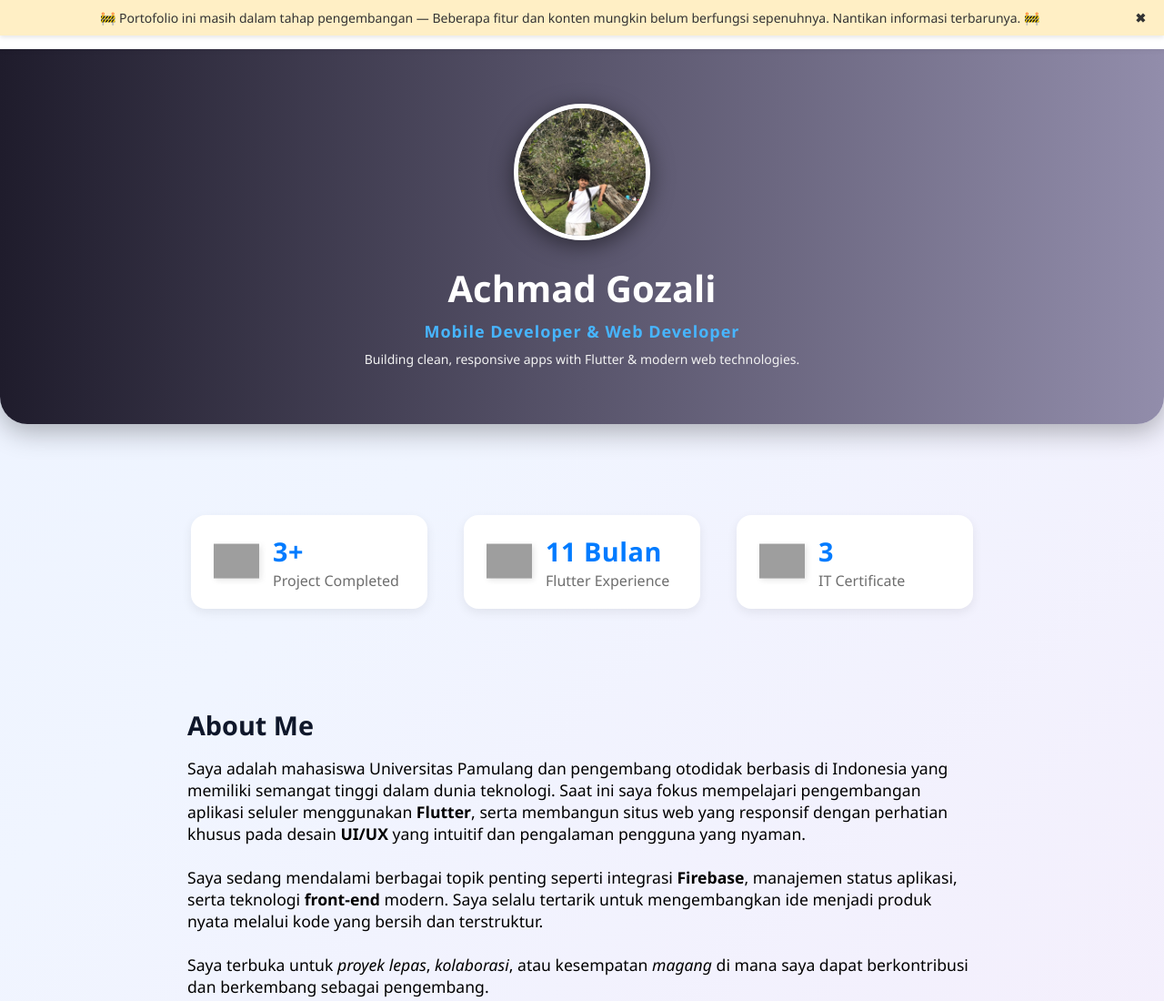
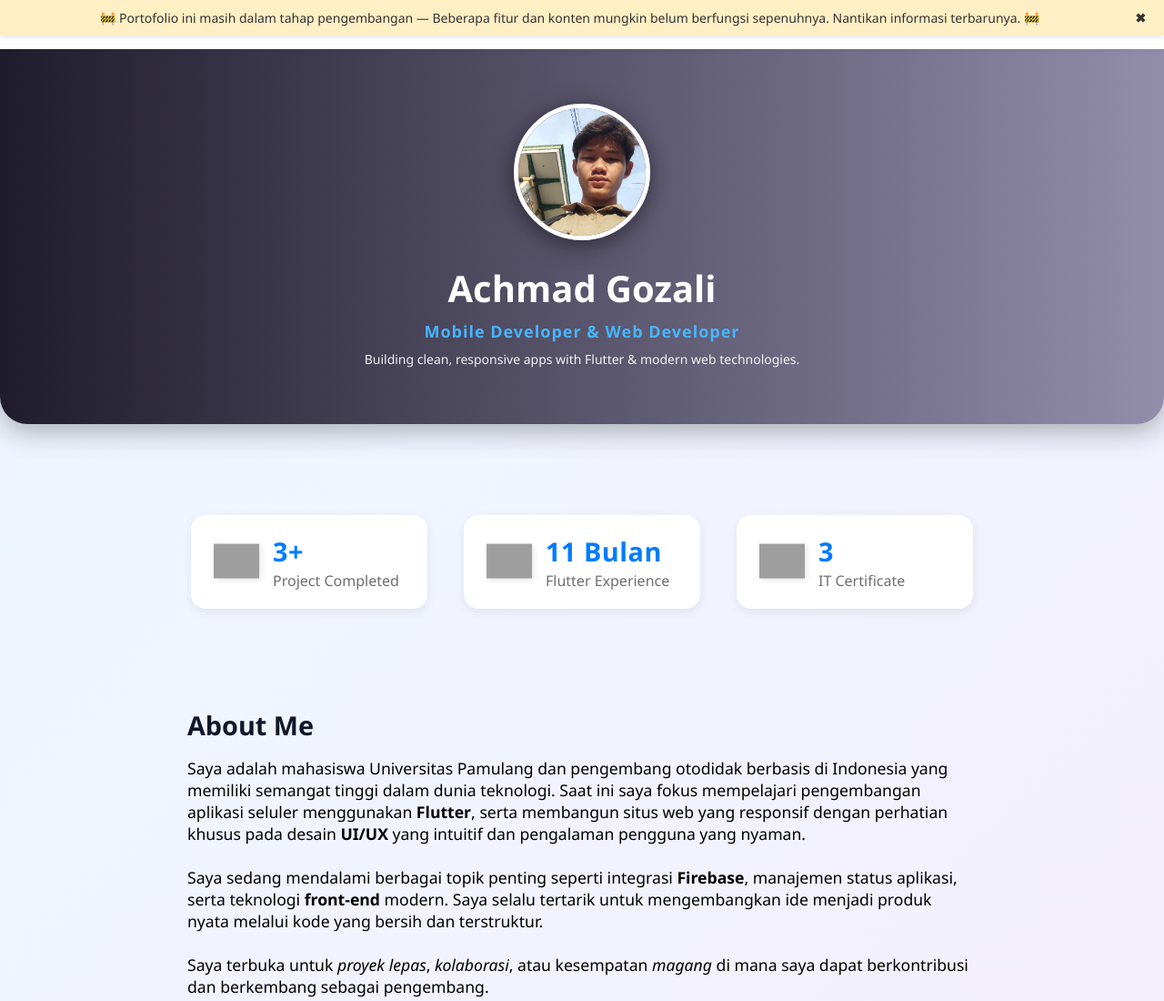
Before and after one commit to alieee27/portfolio, a plain HTML site: page index.html in a window 1280 px wide. Shown: the top 1100 px of the page at 91% size. Drawn offline with nearby package versions, Linux system fonts and the light colour scheme; grey boxes are pictures that could not be loaded; a small style sheet from the web is missing.

Commit message:
Update index.html

```diff
--- a/index.html
+++ b/index.html
@@ -58,7 +58,7 @@
     </nav>
 
     <header data-aos="fade-up" class="header">
-      <img src="profile2.jpg" alt="Achmad Gozali" class="profile-img" />
+      <img src="profile.jpg" alt="Achmad Gozali" class="profile-img" />
         <h1>Achmad Gozali</h1>
         <p class="role">Mobile Developer & Web Developer</p>
         <p class="desc">Building clean, responsive apps with Flutter & modern web technologies.</p>
```
